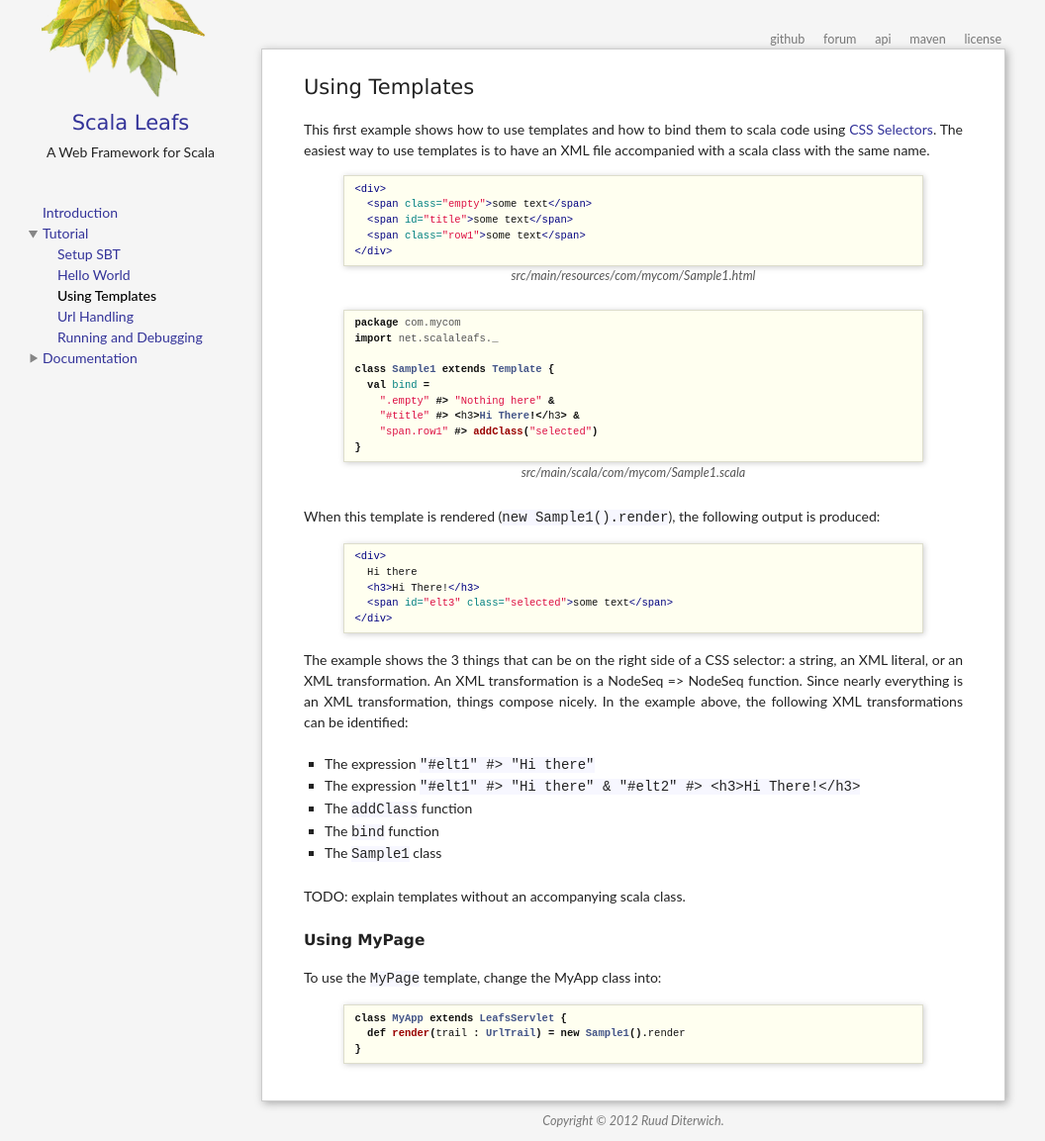
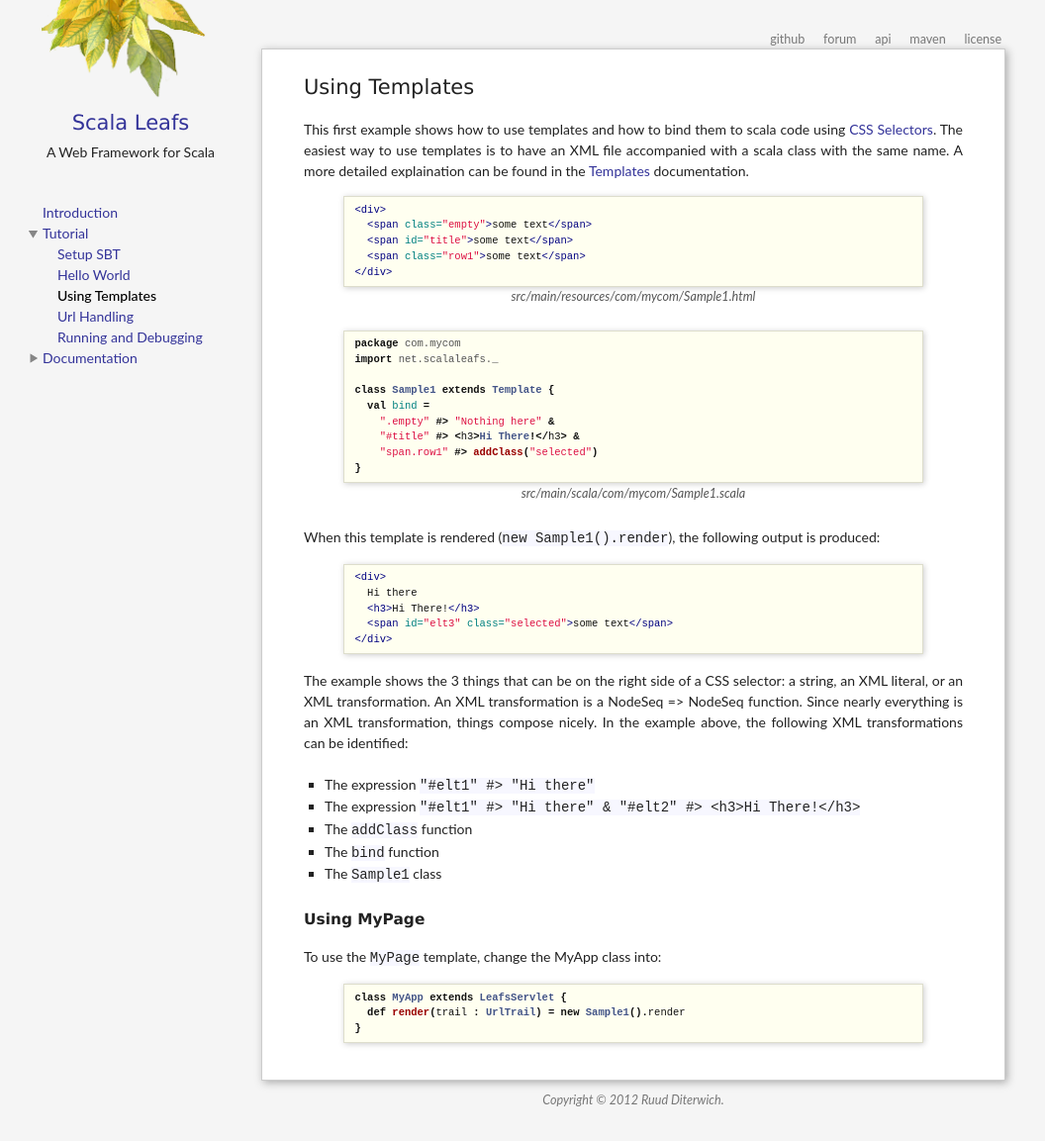
Before and after one commit to scalastuff/scalaleafs, a Jekyll site: the page built from using-templates.md, in a window 1280 px wide. Shown: the whole page at 99% size, without its empty margins (0-1056 px from the left). Built offline with Jekyll 4.4.1, drawn with Linux system fonts in a browser that asks for light colours; after the commit the page ends 1132 px from its top, so only the background shows below that.

Commit message:
Updated using-templates.md

```diff
--- a/using-templates.md
+++ b/using-templates.md
@@ -3,7 +3,7 @@
 title: Using Templates
 ---
 
-This first example shows how to use templates and how to bind them to scala code using [CSS Selectors](/css-selectors.html). The easiest way to use templates is to have an XML file accompanied with a scala class with the same name.
+This first example shows how to use templates and how to bind them to scala code using [CSS Selectors](/css-selectors.html). The easiest way to use templates is to have an XML file accompanied with a scala class with the same name. A more detailed explaination can be found in the [Templates](/templates.html) documentation.
 
 {% highlight html %}
 <div>
@@ -45,8 +45,6 @@
 - The `bind` function
 - The `Sample1` class
 
-TODO: explain templates without an accompanying scala class.
-
 ## Using MyPage
 
 To use the `MyPage` template, change the MyApp class into:
```
